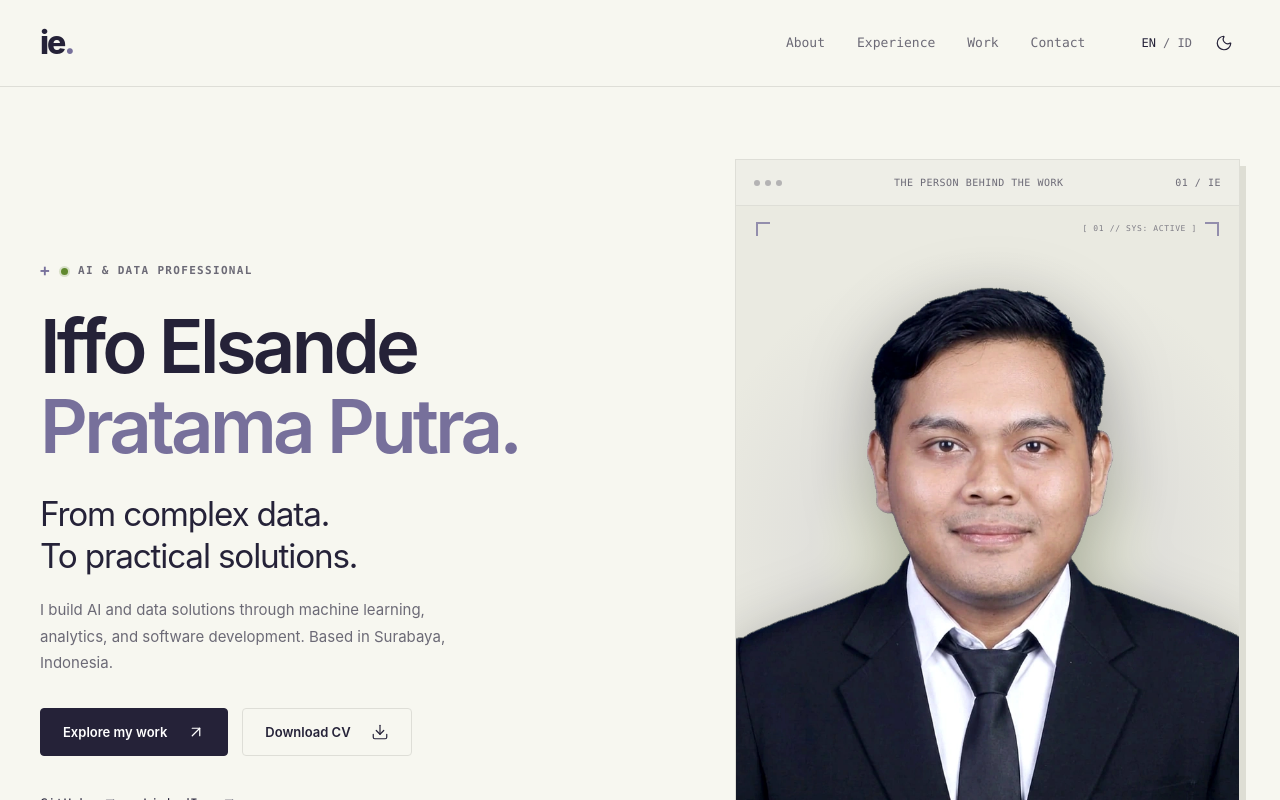
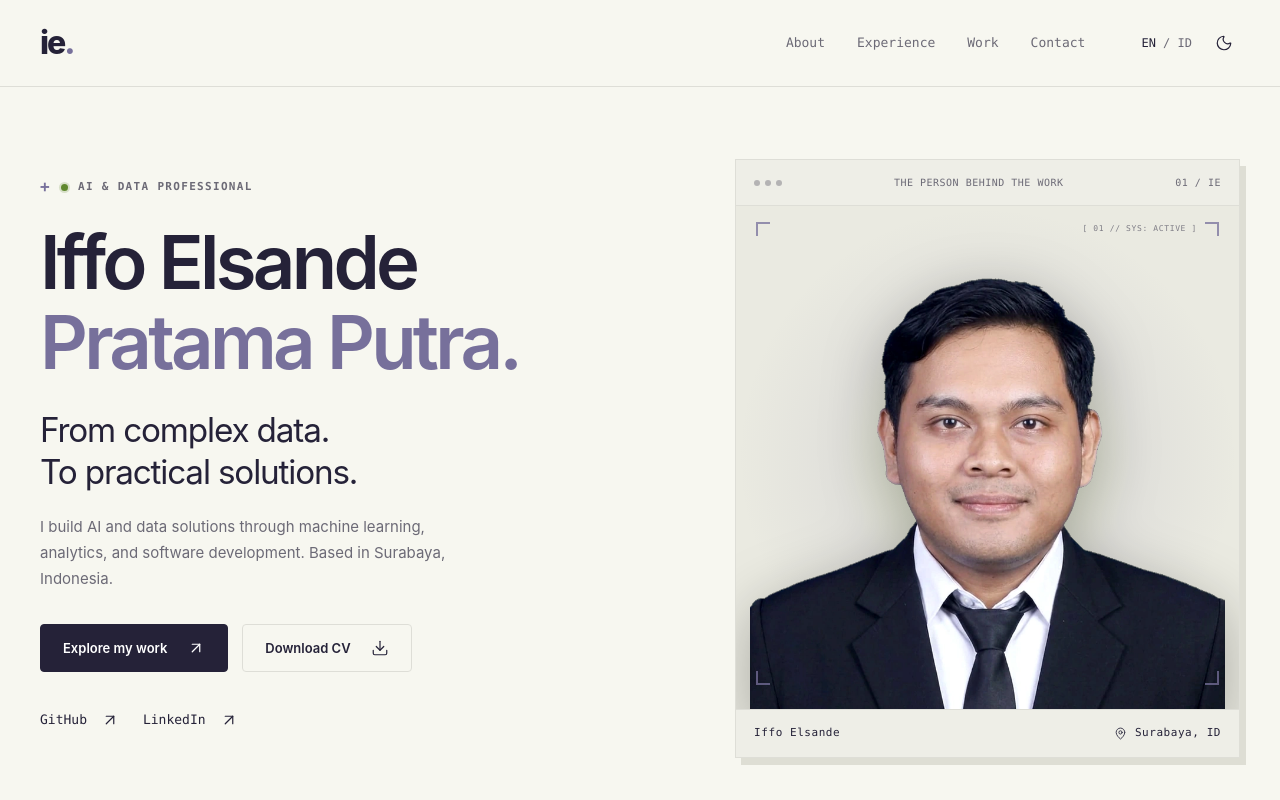
Before and after one commit to Elsande/Elsande-Portfolio, a React (Vite) app: page / in a window 1280 px wide. Shown: the top 800 px of the page. Built offline with nearby package versions, Linux system fonts and the light colour scheme.

Commit message:
Square the hero portrait while keeping the suit full-bleed

```diff
--- a/src/styles/layout.css
+++ b/src/styles/layout.css
@@ -188,7 +188,7 @@ html[data-theme="dark"] .primary:hover {
   align-items: flex-end;
   justify-content: center;
   overflow: hidden;
-  aspect-ratio: 3 / 4;
+  aspect-ratio: 1;
   background-color: var(--portrait);
 }
 
@@ -311,9 +311,9 @@ html[data-theme="dark"] .hud-tag {
   width: 100%;
   height: 100%;
   object-fit: cover;
-  object-position: center top;
+  object-position: center 20%;
   margin: 0 auto;
-  transform: scale(1.15);
+  transform: scale(1.05);
   filter: drop-shadow(0 14px 28px rgba(0, 0, 0, 0.28));
   transition: transform 700ms cubic-bezier(0.2, 0.7, 0.2, 1), filter 300ms ease;
 }
--- a/src/styles/motion.css
+++ b/src/styles/motion.css
@@ -150,7 +150,7 @@
     transform: translateY(-4px);
   }
   .portrait-block:hover img {
-    transform: scale(1.175);
+    transform: scale(1.07);
   }
 }
 
```
